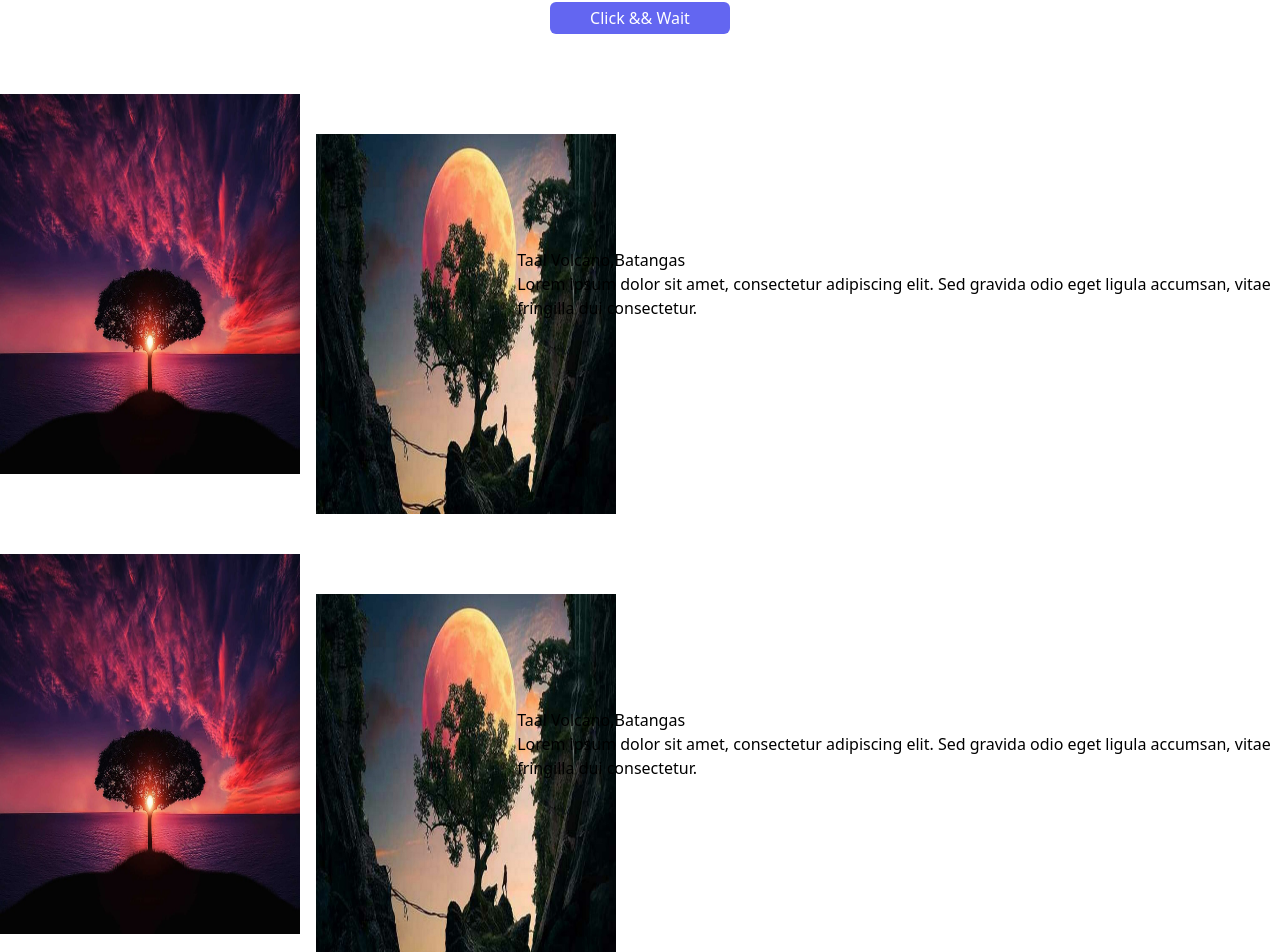
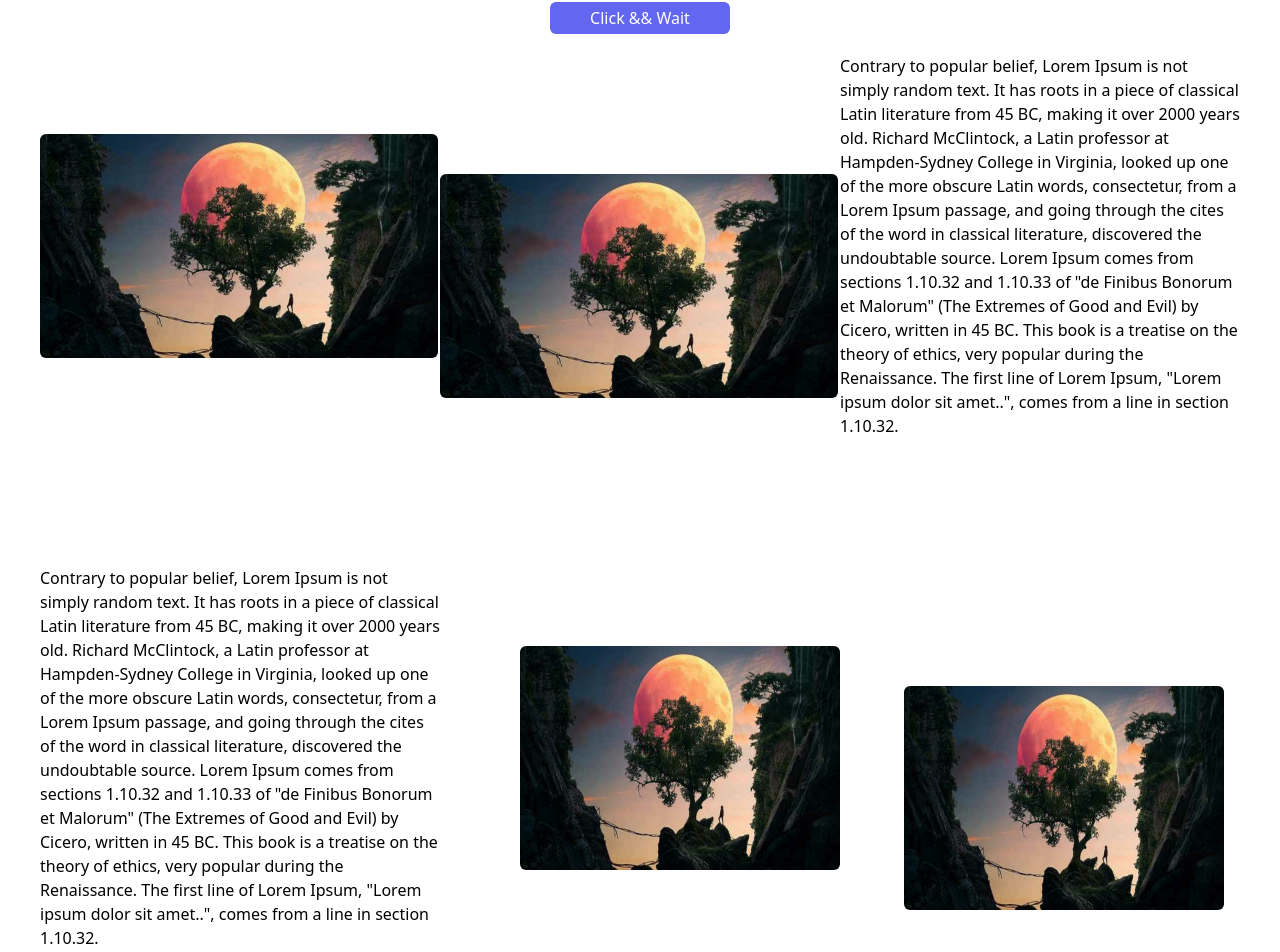
Before and after one commit to ritasahaa/CognoRise-Infotech-Task-3-Travel_booking_system, a React (Vite) app: page / in a window 1280 px wide. Shown: the part 58-1010 px from the top of the page. Built offline with nearby package versions, Linux system fonts and the light colour scheme.

Commit message:
add card1

```diff
--- a/src/App.jsx
+++ b/src/App.jsx
@@ -6,7 +6,7 @@ function App() {
   return (
     <>
       <Description />
-      <Home />
+      {/* <Home /> */}
       <Card1 />
     </>
   );
--- a/src/card1.jsx
+++ b/src/card1.jsx
@@ -1,3 +1,60 @@
+import image1 from "../public/Images/img3.jpg";
+
 export default function Card1() {
-  return <>Card</>;
+  return (
+    <>
+      <div className="flex flex-col  justify-between items-center px-10 ">
+        <div className="flex  justify-between items-center ">
+          <div className=" w-1/2 ">
+            <img src={image1} className="h-56 absolute rounded-md" />
+            <img
+              src={image1}
+              className="h-56 relative left-[400px] top-10 rounded-md"
+            />
+          </div>
+          <div className="w-1/3">
+            <p>
+              Contrary to popular belief, Lorem Ipsum is not simply random text.
+              It has roots in a piece of classical Latin literature from 45 BC,
+              making it over 2000 years old. Richard McClintock, a Latin
+              professor at Hampden-Sydney College in Virginia, looked up one of
+              the more obscure Latin words, consectetur, from a Lorem Ipsum
+              passage, and going through the cites of the word in classical
+              literature, discovered the undoubtable source. Lorem Ipsum comes
+              from sections 1.10.32 and 1.10.33 of "de Finibus Bonorum et
+              Malorum" (The Extremes of Good and Evil) by Cicero, written in 45
+              BC. This book is a treatise on the theory of ethics, very popular
+              during the Renaissance. The first line of Lorem Ipsum, "Lorem
+              ipsum dolor sit amet..", comes from a line in section 1.10.32.
+            </p>
+          </div>
+        </div>
+        <div className="flex space-x-20 items-center  mt-32 ">
+          <div className="w-1/3">
+            <p>
+              Contrary to popular belief, Lorem Ipsum is not simply random text.
+              It has roots in a piece of classical Latin literature from 45 BC,
+              making it over 2000 years old. Richard McClintock, a Latin
+              professor at Hampden-Sydney College in Virginia, looked up one of
+              the more obscure Latin words, consectetur, from a Lorem Ipsum
+              passage, and going through the cites of the word in classical
+              literature, discovered the undoubtable source. Lorem Ipsum comes
+              from sections 1.10.32 and 1.10.33 of "de Finibus Bonorum et
+              Malorum" (The Extremes of Good and Evil) by Cicero, written in 45
+              BC. This book is a treatise on the theory of ethics, very popular
+              during the Renaissance. The first line of Lorem Ipsum, "Lorem
+              ipsum dolor sit amet..", comes from a line in section 1.10.32.
+            </p>
+          </div>
+          <div className=" w-1/2">
+            <img src={image1} className="h-56 w-80 absolute rounded-md" />
+            <img
+              src={image1}
+              className="h-56 w-80 relative left-96 top-10 rounded-md"
+            />
+          </div>
+        </div>
+      </div>
+    </>
+  );
 }
```
